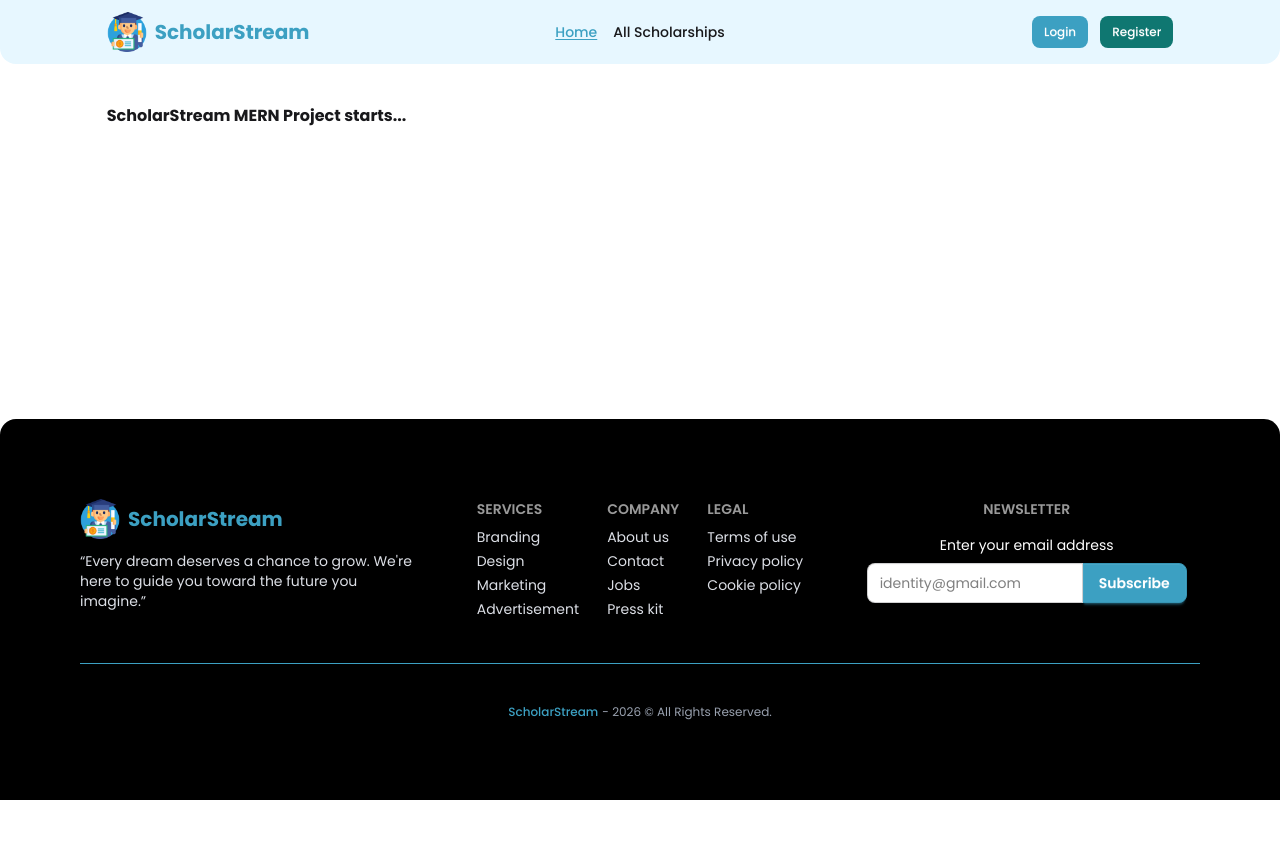
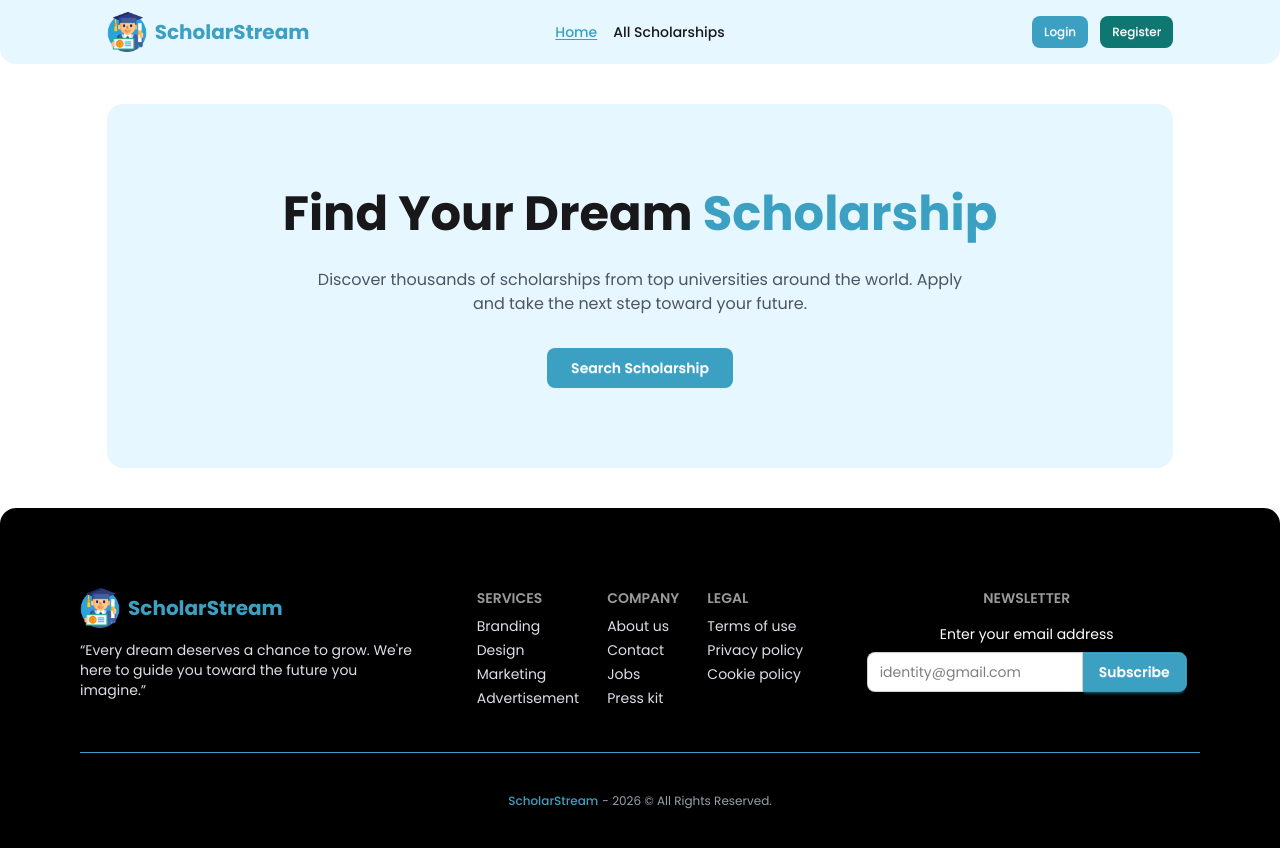
Before and after one commit to amitkbinfo/B12-ScholarStream-Client-A11, a React (Vite) app: page / in a window 1280 px wide. Shown: the top 848 px of the page. Before the commit the page ends 800 px from the top, so only its background shows below. Built offline with nearby package versions, Linux system fonts and the light colour scheme; no server answers.

Commit message:
Banner added with FramerMotion

```diff
--- a/package.json
+++ b/package.json
@@ -12,8 +12,10 @@
   "dependencies": {
     "@lottiefiles/dotlottie-react": "^0.19.3",
     "@tailwindcss/vite": "^4.3.0",
+    "@tanstack/react-query": "^5.100.11",
     "axios": "^1.16.1",
     "firebase": "^12.13.0",
+    "framer-motion": "^12.39.0",
     "react": "^19.1.1",
     "react-dom": "^19.1.1",
     "react-helmet-async": "^3.0.0",
--- a/src/components/Navbar/Navbar.jsx
+++ b/src/components/Navbar/Navbar.jsx
@@ -11,7 +11,7 @@ const Navbar = () => {
   const navLinks = (
     <>
       <MyLink to={"/"}>Home</MyLink>
-      <MyLink to={"/all-scholarships"}>All Scholarships</MyLink>
+      <MyLink to={"/scholarships"}>All Scholarships</MyLink>
     </>
   );
   const handleLogout = () => {
--- a/src/main.jsx
+++ b/src/main.jsx
@@ -5,9 +5,12 @@ import { RouterProvider } from "react-router";
 import { router } from "./routes/Routes.jsx";
 import AuthProvider from "./contexts/AuthContext/AuthProvider.jsx";
 import { ToastContainer, Zoom } from "react-toastify";
+import { QueryClient, QueryClientProvider } from '@tanstack/react-query';
 
+const queryClient = new QueryClient();
 createRoot(document.getElementById("root")).render(
   <StrictMode>
+    <QueryClientProvider client={queryClient}>
       <AuthProvider>
         <RouterProvider router={router}></RouterProvider>
       </AuthProvider>
@@ -24,5 +27,6 @@ createRoot(document.getElementById("root")).render(
         bodyClassName="text-sm"
         style={{ width: "90%", maxWidth: "350px" }}
       ></ToastContainer>
+    </QueryClientProvider>
   </StrictMode>,
 );
--- a/src/pages/Auth/Login/Login.jsx
+++ b/src/pages/Auth/Login/Login.jsx
@@ -5,8 +5,10 @@ import { Link, useLocation, useNavigate } from "react-router";
 import SocialLogin from "../SocialLogin/SocialLogin";
 import useAuth from "../../../hooks/useAuth";
 import { toast } from "react-toastify";
+import useAxiosSecure from "../../../hooks/useAxiosSecure";
 
 const Login = () => {
+  const axiosSecure = useAxiosSecure();
   const { signInUser } = useAuth();
   const [showPassword, setShowPassword] = useState(false);
   const navigate = useNavigate();
@@ -21,8 +23,21 @@ const Login = () => {
   const handleLogin = (data) => {
     signInUser(data.email, data.password)
       .then((result) => {
-        console.log(result.user);
-        toast.success(`Successfully Logged In ${result.user?.displayName}.`);
+        const user = result.user;
+        // find duplicate or store login user in MongoDB
+        const userData = {
+          name: user?.displayName,
+          email: user?.email,
+          photoURL: user?.photoURL,
+          role: "Student",
+          createdAt: new Date(),
+        };
+        axiosSecure.post("/users", userData).then((res) => {
+          console.log(res.data);
+        });
+
+        toast.success(`Successfully Logged In ${user?.displayName}.`);
+
         navigate(location?.state || "/");
         reset();
       })
--- a/src/pages/Auth/Register/Register.jsx
+++ b/src/pages/Auth/Register/Register.jsx
@@ -5,8 +5,10 @@ import SocialLogin from "../SocialLogin/SocialLogin";
 import { Link, useLocation, useNavigate } from "react-router";
 import useAuth from "../../../hooks/useAuth";
 import { toast } from "react-toastify";
+import useAxiosSecure from "../../../hooks/useAxiosSecure";
 
 const Register = () => {
+  const axiosSecure = useAxiosSecure();
   const { createUser, updateUserProfile, signOutUser } = useAuth();
   const [showPassword, setShowPassword] = useState(false);
   const {
@@ -30,8 +32,21 @@ const Register = () => {
         // Update User
         updateUserProfile(userProfile)
           .then(() => {
-            console.log("Update", result.user);
+            // to store users in MongoDB
+            const user = result.user;
+            const userData = {
+              name: user.displayName,
+              email: user.email,
+              photoURL: user.photoURL,
+              role: "Student",
+              createdAt: new Date(),
+            };
+
+            axiosSecure.post("/users", userData).then((res) => {
+              console.log(res.data);
+            });
             toast.success(`Registration successful, ${name}!`);
+
             reset();
           })
           .catch((err) => {
--- a/src/pages/Auth/SocialLogin/SocialLogin.jsx
+++ b/src/pages/Auth/SocialLogin/SocialLogin.jsx
@@ -2,8 +2,10 @@ import React from "react";
 import useAuth from "../../../hooks/useAuth";
 import { toast } from "react-toastify";
 import { useLocation, useNavigate } from "react-router";
+import useAxiosSecure from "../../../hooks/useAxiosSecure";
 
 const SocialLogin = () => {
+  const axiosSecure = useAxiosSecure();
   const { googleSignIn } = useAuth();
   const navigate = useNavigate();
   const location = useLocation();
@@ -11,8 +13,18 @@ const SocialLogin = () => {
   const handleGoogle = () => {
     googleSignIn()
       .then((result) => {
-        toast.success(`Registration successful, ${result.user.displayName}!`);
-        navigate(location?.state || "/")
+        // Store google data to the MongoDB
+        const user = result.user;
+        const userData = {
+          name: user?.displayName,
+          email: user?.email,
+          photoURL: user?.photoURL,
+          role: "Student",
+          createdAt: new Date(),
+        };
+        axiosSecure.post("/users", userData);
+        toast.success(`Registration successful, ${user?.displayName}!`);
+        navigate(location?.state || "/");
       })
       .catch((err) => {
         toast.error(err.code);
--- /dev/null
+++ b/src/pages/Home/Banner/Banner.jsx
@@ -0,0 +1,38 @@
+import { Link } from "react-router";
+import { motion } from "framer-motion";
+
+const Banner = () => {
+  return (
+    <motion.div
+      initial={{ opacity: 0, y: 40 }}
+      animate={{ opacity: 1, y: 0 }}
+      transition={{ duration: 0.6 }}
+      className="bg-[#e7f7ff] py-20 rounded-2xl"
+    >
+      <div className="max-w-7xl mx-auto px-4 text-center">
+        {/* Title */}
+        <h1 className="text-4xl md:text-5xl font-bold leading-tight">
+          Find Your Dream <span className="text-primary">Scholarship</span>
+        </h1>
+
+        {/* Description */}
+        <p className="mt-6 text-gray-600 max-w-2xl mx-auto">
+          Discover thousands of scholarships from top universities around the
+          world. Apply and take the next step toward your future.
+        </p>
+
+        {/* Button */}
+        <div className="mt-8">
+          <Link
+            to="/scholarships"
+            className="btn btn-primary shadow-none border-none px-6 rounded-lg text-white"
+          >
+            Search Scholarship
+          </Link>
+        </div>
+      </div>
+    </motion.div>
+  );
+};
+
+export default Banner;
--- a/src/pages/Home/Homepage.jsx
+++ b/src/pages/Home/Homepage.jsx
@@ -1,9 +1,10 @@
 import React from 'react';
+import Banner from './Banner/Banner';
 
 const Homepage = () => {
     return (
         <div className='w-10/12 mx-auto my-10'>
-            <h1 className='font-bold'>ScholarStream MERN Project starts...</h1>
+            <Banner></Banner>
         </div>
     );
 };
--- /dev/null
+++ b/src/pages/Home/TopScholarships/TopScholarships.jsx
@@ -0,0 +1,11 @@
+import React from 'react';
+
+const TopScholarships = () => {
+    return (
+        <div>
+
+        </div>
+    );
+};
+
+export default TopScholarships;
--- a/src/routes/Routes.jsx
+++ b/src/routes/Routes.jsx
@@ -19,7 +19,7 @@ export const router = createBrowserRouter([
                 Component: Homepage
             },
             {
-                path: "all-scholarships",
+                path: "scholarships",
                 Component: AllScholarships
             }
         ]
```
Also changed, not shown: 1 other file (tests, documents, lock files or other folders). Lines whose indentation alone changed are shown as unchanged.
